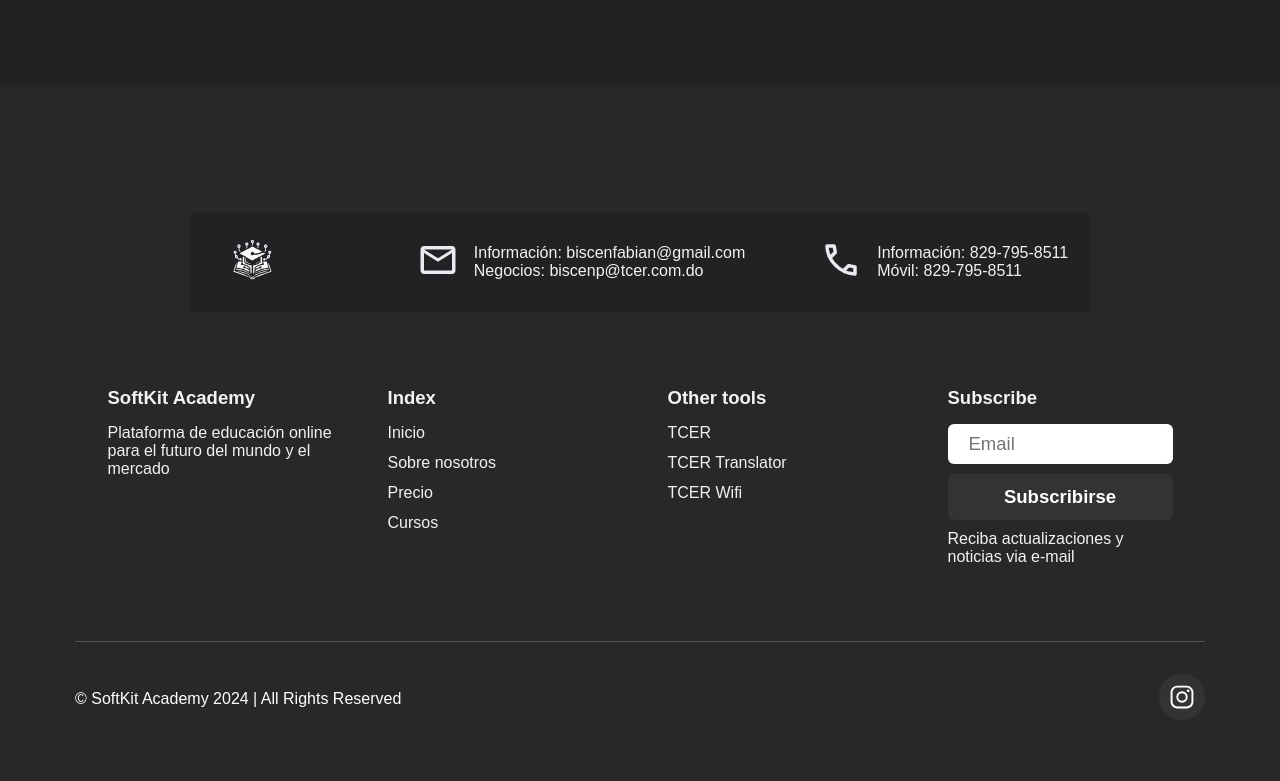
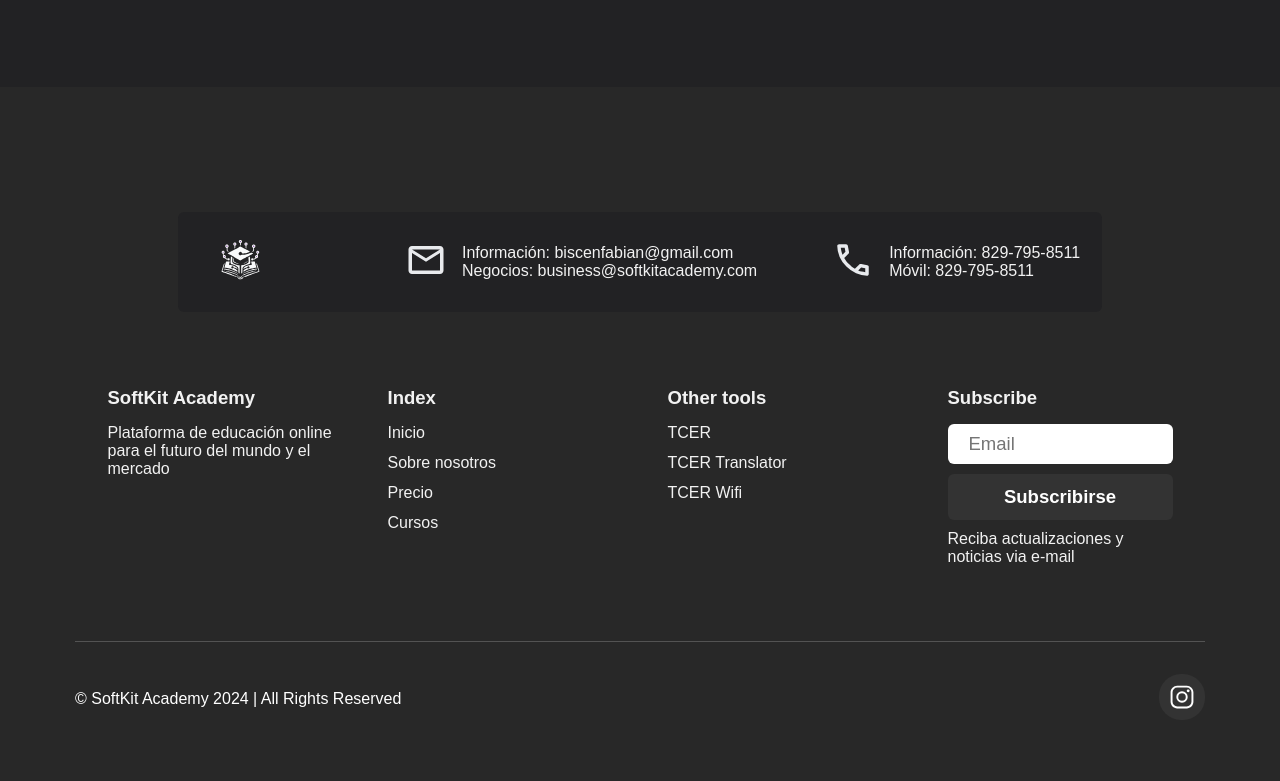
Before and after one commit to EssEnemiGz/SoftKit-Academy, a Flask app: page / in a window 1280 px wide. Shown: the part 2299-3080 px from the top of the page. Run offline with Flask 3, Linux system fonts and the light colour scheme.

Commit message:
"Changed emails"

```diff
--- a/templates/en/index.html
+++ b/templates/en/index.html
@@ -312,8 +312,8 @@
                                 <img src="/static/icons/mail.svg" alt="Email icon" class="contact-icon" width="42" height="42">
                             </li>
                             <li>
-                                <p>Information: <a href="mailto:info@biscenfabian@gmail.com?subject=Information for student">biscenfabian@gmail.com</a></p>
-                                <p>Business: <a href="mailto:biscenp@tcer.com.do?subject=Business - SoftKit Academy">biscenp@tcer.com.do</a></p>
+                                <p>Information: <a href="mailto:info@softkitacademy.com?subject=Information for student">info@softkitacademy.com</a></p>
+                                <p>Business: <a href="mailto:business@softkitacademy.com?subject=Business - SoftKit Academy">business@softkitacademy.com</a></p>
                             </li>
                         </ul>
                     </div>
--- a/templates/es/index.html
+++ b/templates/es/index.html
@@ -315,8 +315,8 @@
                                 <img src="/static/icons/mail.svg" alt="Email icon" class="contact-icon" width="42" height="42">
                             </li>
                             <li>
-                                <p>Información: <a href="mailto:info@biscenfabian@gmail.com?subject=Correo para solicitar información&body=Introduzca los detalles de su consulta aquí.">biscenfabian@gmail.com</a></p>
-                                <p>Negocios: <a href="mailto:biscenp@tcer.com.do?subject=Negociaciones y promociones - SoftKit Academy">biscenp@tcer.com.do</a></p>
+                                <p>Información: <a href="mailto:info@softkitacademy.com?subject=Correo para solicitar información&body=Introduzca los detalles de su consulta aquí.">biscenfabian@gmail.com</a></p>
+                                <p>Negocios: <a href="mailto:business@softkitacademy.com?subject=Negociaciones y promociones - SoftKit Academy">business@softkitacademy.com</a></p>
                             </li>
                         </ul>
                     </div>
```
